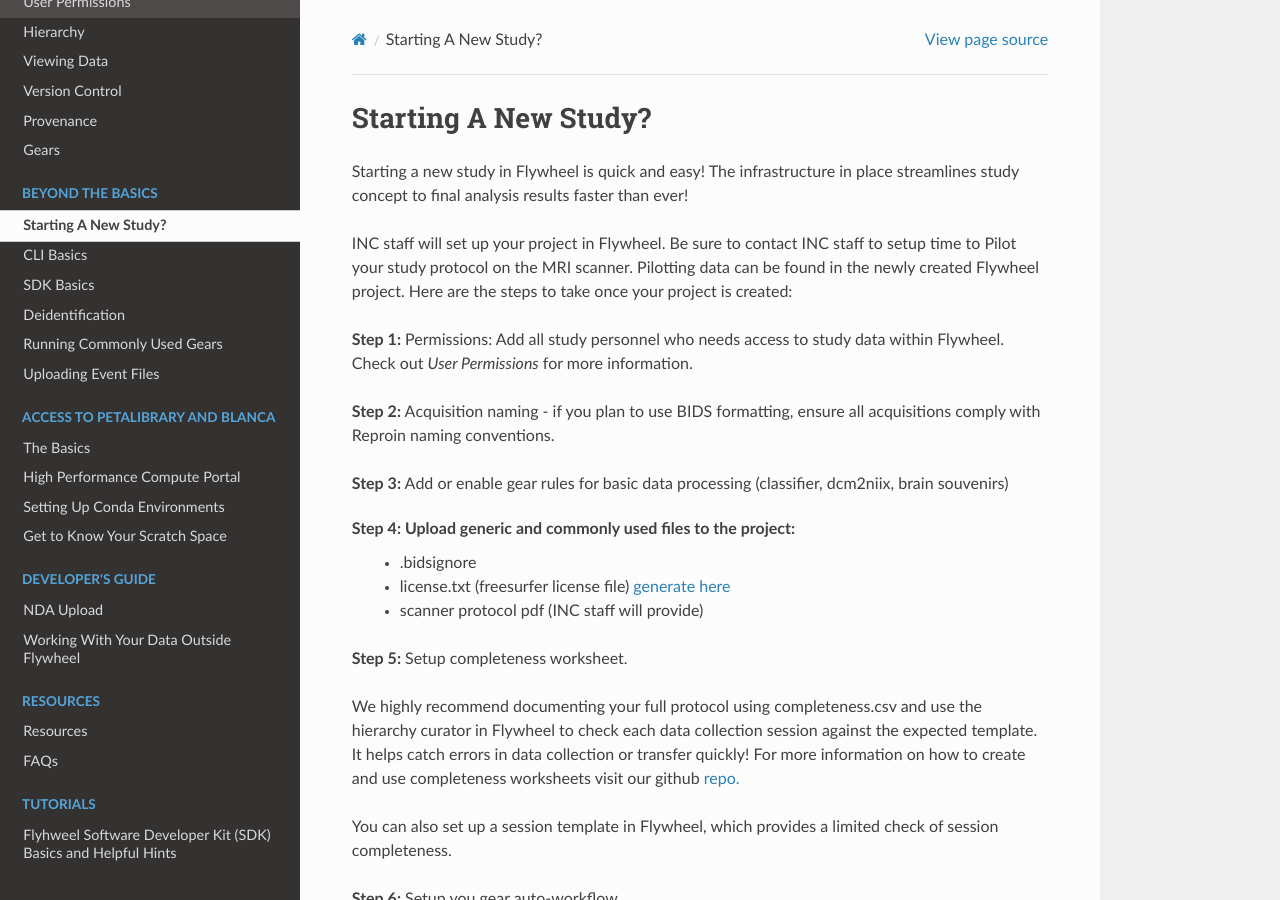
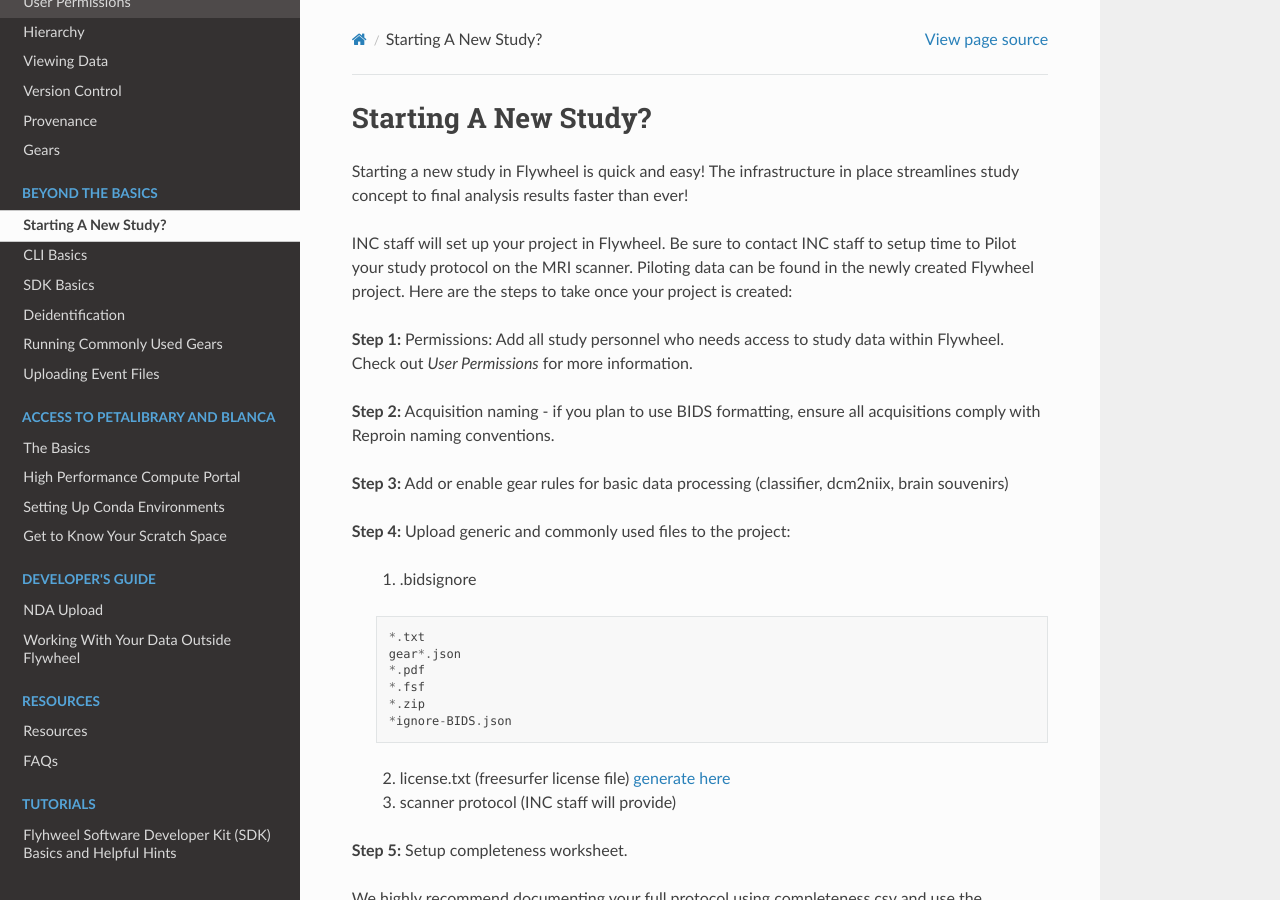
Before and after one commit to intermountainneuroimaging/inc_documentation, a Sphinx documentation site: the page built from docs/source/new_study_launch.rst, in a window 1280 px wide and 900 px high. Built offline with Sphinx 7.4.7 and the Read the Docs theme 3.1.0, drawn with Linux system fonts in a browser that asks for light colours.

```diff
--- a/docs/source/new_study_launch.rst
+++ b/docs/source/new_study_launch.rst
@@ -5,7 +5,7 @@ Starting A New Study?
 
 Starting a new study in Flywheel is quick and easy! The infrastructure in place streamlines study concept to final analysis results faster than ever!
 
-INC staff will set up your project in Flywheel. Be sure to contact INC staff to setup time to Pilot your study protocol on the MRI scanner. Pilotting data can be found in the newly created Flywheel project. Here are the steps to take once your project is created:
+INC staff will set up your project in Flywheel. Be sure to contact INC staff to setup time to Pilot your study protocol on the MRI scanner. Piloting data can be found in the newly created Flywheel project. Here are the steps to take once your project is created:
 
 **Step 1:** Permissions: Add all study personnel who needs access to study data within Flywheel. Check out `User Permissions` for more information.
 
@@ -14,9 +14,22 @@ INC staff will set up your project in Flywheel. Be sure to contact INC staff to
 **Step 3:** Add or enable gear rules for basic data processing (classifier, dcm2niix, brain souvenirs)
 
 **Step 4:** Upload generic and commonly used files to the project:
-  - .bidsignore
-  - license.txt (freesurfer license file) `generate here <https://surfer.nmr.mgh.harvard.edu/fswiki/License>`_
-  - scanner protocol pdf (INC staff will provide)
+
+    (1) .bidsignore
+
+    .. code-block::
+
+        *.txt
+        gear*.json
+        *.pdf
+        *.fsf
+        *.zip
+        *ignore-BIDS.json
+
+
+    (2) license.txt (freesurfer license file) `generate here <https://surfer.nmr.mgh.harvard.edu/fswiki/License>`_
+
+    (3) scanner protocol (INC staff will provide)
 
 **Step 5:** Setup completeness worksheet.
 
```
